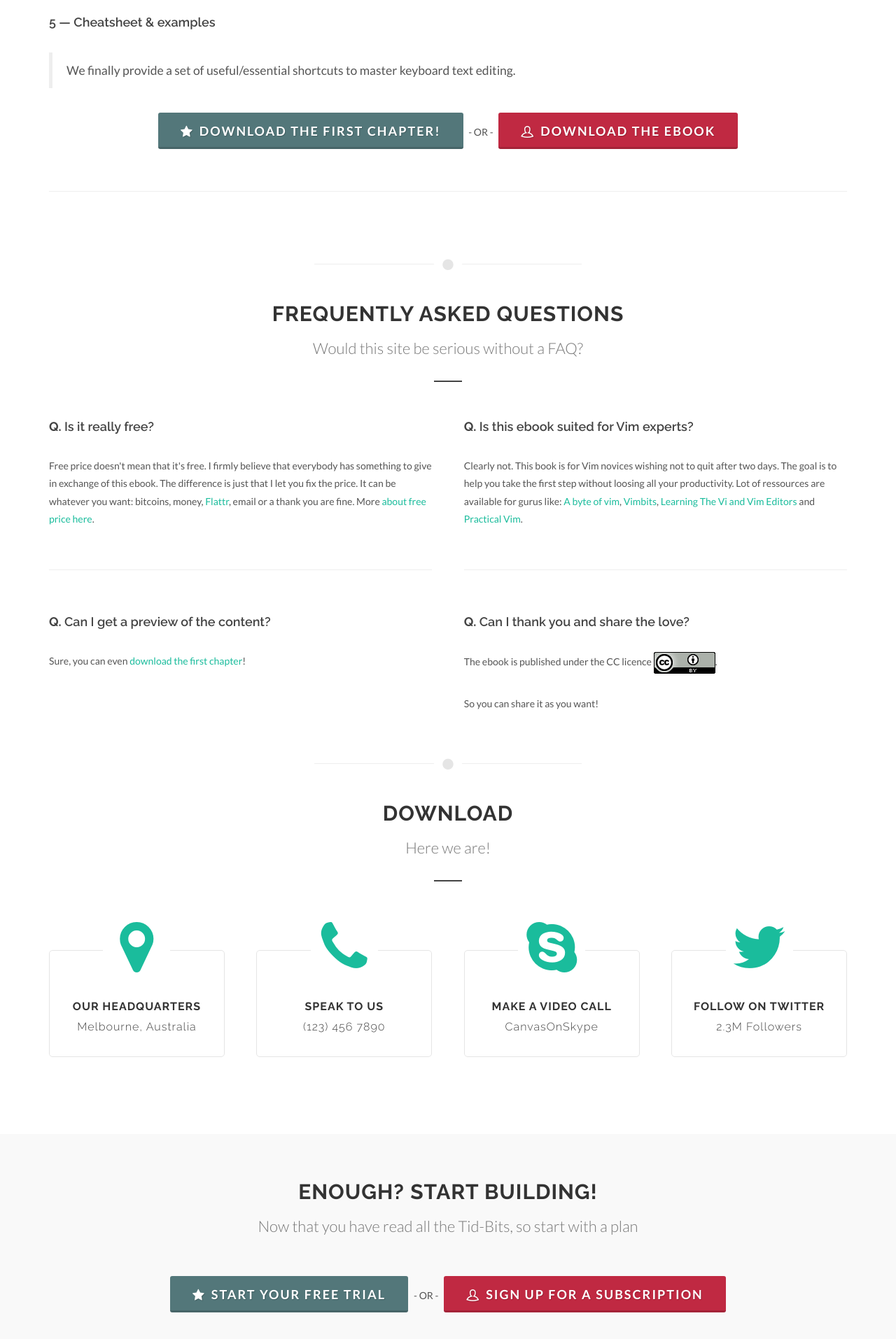
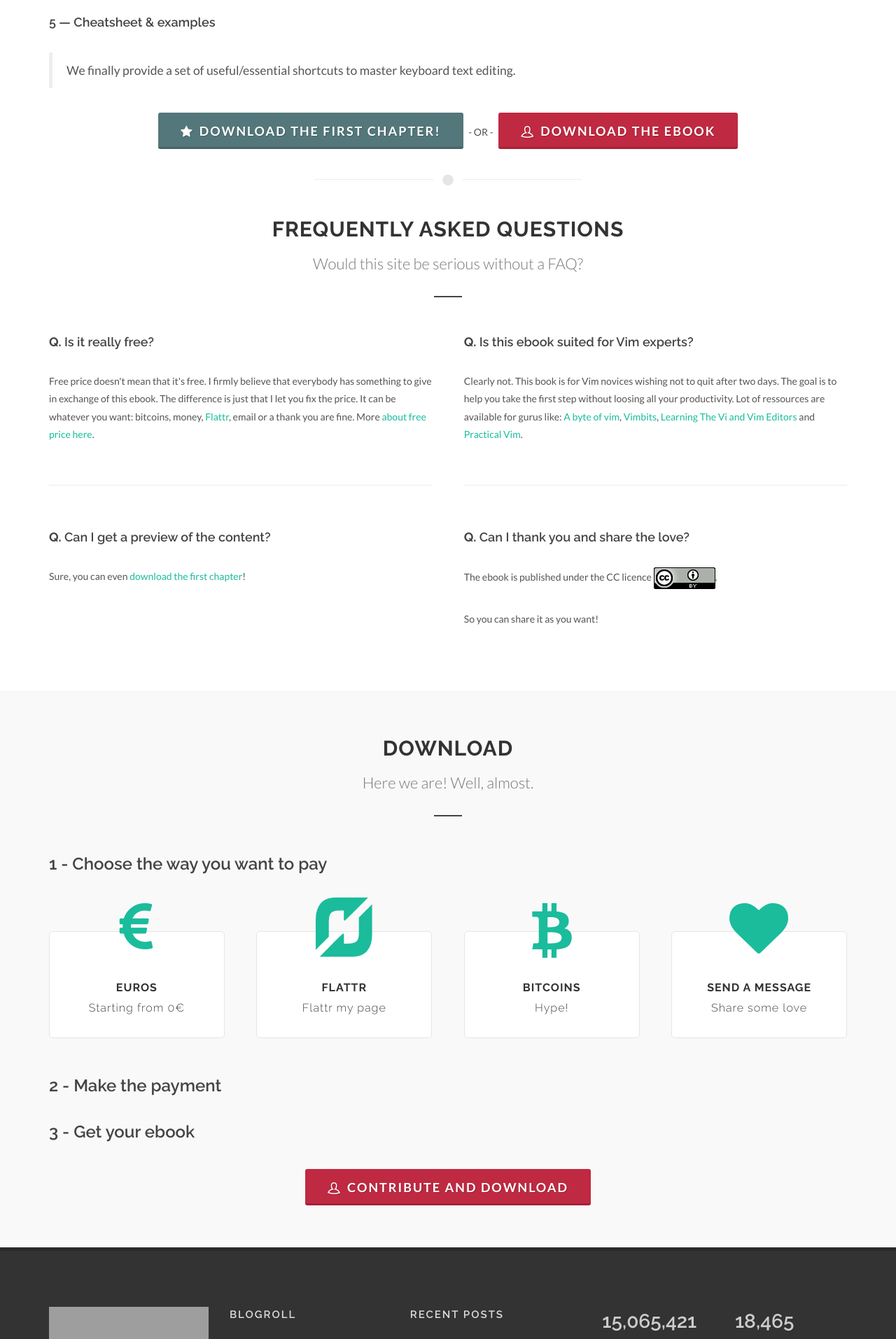
Before and after one commit to vjousse/vim-for-humans-website, a Flask app: page /fr in a window 1280 px wide. Shown: the part 2156-4070 px from the top of the page at 70% size. Run offline with Flask 2, Linux system fonts and the light colour scheme; some libraries are stand-ins or nearby versions; grey boxes are pictures that could not be loaded.

Commit message:
Add payment choice with styled radio buttons

```diff
--- /dev/null
+++ b/static/css/custom.css
@@ -0,0 +1,13 @@
+input[type="radio"][name="payment"] {
+    display:none;
+}
+input[type="radio"][name="payment"]:checked + label i {
+    color: #C02942;
+}
+
+
+input[type="radio"][name="payment"]:checked + label div.feature-box {
+    border-bottom-color: black;
+    border-bottom-left-radius:0;
+    border-bottom-right-radius:0;
+}
--- a/templates/index.html
+++ b/templates/index.html
@@ -163,8 +163,6 @@
                     </div>
 
 
-                    <div class="line"></div>
-
                     <div class="clear"></div>
 
                     <div class="divider divider-short divider-center"><i class="icon-circle"></i></div>
@@ -198,19 +196,26 @@
 
                         <h4 id="faq-8"><strong>Q.</strong> {{ _("Can I thank you and share the love?") }}</h4>
                         <p>{{ _("The ebook is published under the CC licence") }} <a rel="license" href="http://creativecommons.org/licenses/by/4.0/"><img alt="Licence Creative Commons" style="border-width:0" src="{{ url_for('static', filename='images/cc88x31.png' ) }}" /></a>.</p>
-                        <p>{{ _("So you can share it as you want") }}!</p>
+                        <p>{{ _("So you can share it as you want!") }}</p>
 
 
                     </div>
 
                     <div class="clear"></div>
 
-                    <div class="divider divider-short divider-center"><i class="icon-circle"></i></div>
+                </div>
+
+                <div id="section-buy" class="section page-section footer-stick">
+
+                    <div class="container clearfix">
+
 
                         <div id="section-download" class="heading-block title-center page-section">
                             <h2>{{ _('Download') }}</h2>
-                        <span>{{ _('Here we are!') }}</span>
+                            <span>{{ _('Here we are! Well, almost.') }}</span>
                         </div>
+
+                        <h3>1 - Choose the way you want to pay</h3>
 
 
 
@@ -218,60 +223,66 @@
                         ============================================= -->
                         <div class="col_full nobottommargin clearfix">
 
+                            <input type="radio" id="p-euros" name="payment" />
+                            <label for="p-euros" style="display: inherit; margin-bottom:0px;">
                                 <div class="col_one_fourth">
                                     <div class="feature-box fbox-center fbox-bg fbox-plain">
-                                <div class="fbox-icon">
-                                    <a href="#"><i class="icon-map-marker2"></i></a>
+                                        <div class="fbox-icon" style="background-color: transparent;">
+                                            <i class="icon-euro"></i>
                                         </div>
-                                <h3>Our Headquarters<span class="subtitle">Melbourne, Australia</span></h3>
+                                        <h3>Euros<span class="subtitle">Starting from 0€</span></h3>
+                                    </div>
+                                </div>
+                            </label>
+
+                            <input type="radio" id="p-flattr" name="payment" />
+                            <label for="p-flattr" style="display: inherit; margin-bottom:0px;">
+                                <div class="col_one_fourth">
+                                    <div class="feature-box fbox-center fbox-bg fbox-plain">
+                                        <div class="fbox-icon" style="background-color: transparent;">
+                                            <a href="#"><i class="icon-flattr"></i></a>
+                                        </div>
+                                        <h3>Flattr<span class="subtitle">Flattr my page</span></h3>
+                                    </div>
+                                </div>
+                            </label>
+
+                            <input type="radio" id="p-bitcoin" name="payment" />
+                            <label for="p-bitcoin" style="display: inherit; margin-bottom:0px;">
+                                <div class="col_one_fourth">
+                                    <div class="feature-box fbox-center fbox-bg fbox-plain">
+                                        <div class="fbox-icon" style="background-color: transparent;">
+                                            <a href="#"><i class="icon-bitcoin2"></i></a>
+                                        </div>
+                                        <h3>Bitcoins<span class="subtitle">Hype!</span></h3>
                                     </div>
                                 </div>
 
-                        <div class="col_one_fourth">
+                            </label>
+
+                            <input type="radio" id="p-mail" name="payment" />
+                            <label for="p-mail" style="display: inherit; margin-bottom:0px;">
+                                <div class="col_one_fourth col_last">
                                     <div class="feature-box fbox-center fbox-bg fbox-plain">
-                                <div class="fbox-icon">
-                                    <a href="#"><i class="icon-phone3"></i></a>
+                                        <div class="fbox-icon" style="background-color: transparent;">
+                                            <a href="#"><i class="icon-heart3"></i></a>
                                         </div>
-                                <h3>Speak to Us<span class="subtitle">(123) 456 7890</span></h3>
+                                        <h3>Send a message<span class="subtitle">Share some love</span></h3>
                                     </div>
                                 </div>
-
-                        <div class="col_one_fourth">
-                            <div class="feature-box fbox-center fbox-bg fbox-plain">
-                                <div class="fbox-icon">
-                                    <a href="#"><i class="icon-skype2"></i></a>
-                                </div>
-                                <h3>Make a Video Call<span class="subtitle">CanvasOnSkype</span></h3>
-                            </div>
-                        </div>
-
-                        <div class="col_one_fourth col_last">
-                            <div class="feature-box fbox-center fbox-bg fbox-plain">
-                                <div class="fbox-icon">
-                                    <a href="#"><i class="icon-twitter2"></i></a>
-                                </div>
-                                <h3>Follow on Twitter<span class="subtitle">2.3M Followers</span></h3>
-                            </div>
-                        </div>
+                            </label>
 
                         </div><!-- Contact Info End -->
 
+                        <h3>2 - Make the payment</h3>
+
+
+                        <h3>3 - Get your ebook</h3>
+
+                        <div class="center">
+                            <a href="#" data-scrollto="#section-pricing" class="button button-3d button-red button-xlarge nobottommargin disabled"><i class="icon-user2"></i>Contribute and download</a>
                         </div>
 
-                <div id="section-buy" class="section page-section footer-stick">
-
-                    <div class="container clearfix">
-
-                        <div class="heading-block title-center nobottomborder">
-                            <h2>Enough? Start Building!</h2>
-                            <span>Now that you have read all the Tid-Bits, so start with a plan</span>
-                        </div>
-
-                        <div class="center">
-
-                            <a href="#" data-animate="tada" class="button button-3d button-teal button-xlarge nobottommargin"><i class="icon-star3"></i>Start your FREE Trial</a> - OR - <a href="#" data-scrollto="#section-pricing" class="button button-3d button-red button-xlarge nobottommargin"><i class="icon-user2"></i>Sign Up for a Subscription</a>
-
-                        </div>
 
                     </div>
 
--- a/templates/layout.html
+++ b/templates/layout.html
@@ -16,6 +16,7 @@
     <link rel="stylesheet" href="{{ url_for('static', filename='css/magnific-popup.css') }}" type="text/css" />
 
     <link rel="stylesheet" href="{{ url_for('static', filename='css/responsive.css') }}" type="text/css" />
+    <link rel="stylesheet" href="{{ url_for('static', filename='css/custom.css') }}" type="text/css" />
     <meta name="viewport" content="width=device-width, initial-scale=1, maximum-scale=1" />
     <!--[if lt IE 9]>
     	<script src="http://css3-mediaqueries-js.googlecode.com/svn/trunk/css3-mediaqueries.js"></script>
```
Also changed, not shown: translations/fr/LC_MESSAGES/messages.po. Lines whose indentation alone changed are shown as unchanged.
